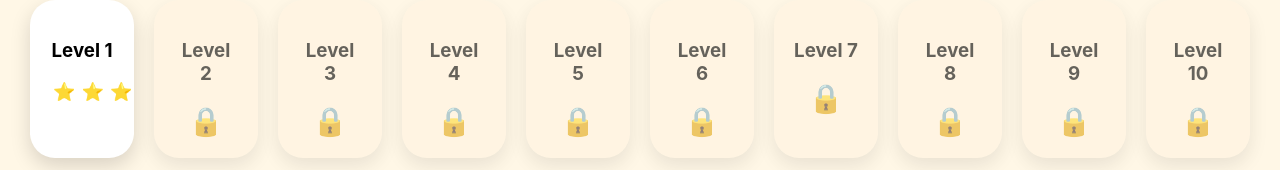
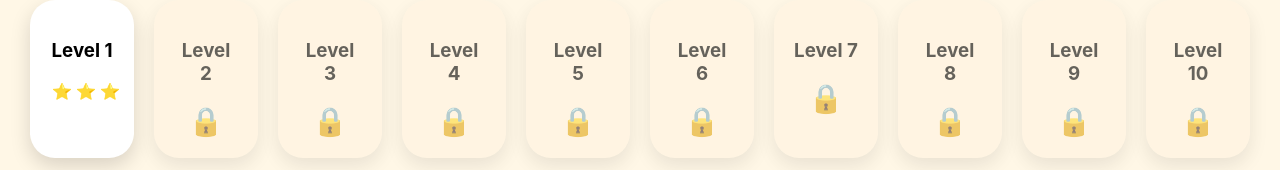
Before and after one commit to Lakshmi-Narasimha5632/spellguru_frontend, a React (Create React App) app: page /levels/1 in a window 1280 px wide. Shown: the part 120-290 px from the top of the page. Built offline with nearby package versions, Linux system fonts and the light colour scheme; no server answers.

Commit message:
Adjust font size and margin in LevelCard component

```diff
--- a/src/components/LevelCard.jsx
+++ b/src/components/LevelCard.jsx
@@ -49,8 +49,8 @@ export default function LevelCard({
                 duration: 0.4
               }}
               style={{
-                fontSize: 18,
-                margin: "2px",
+                fontSize: 16,
+                margin: "1px",
                 padding:1,
                 color:
                   n <= stars
```
